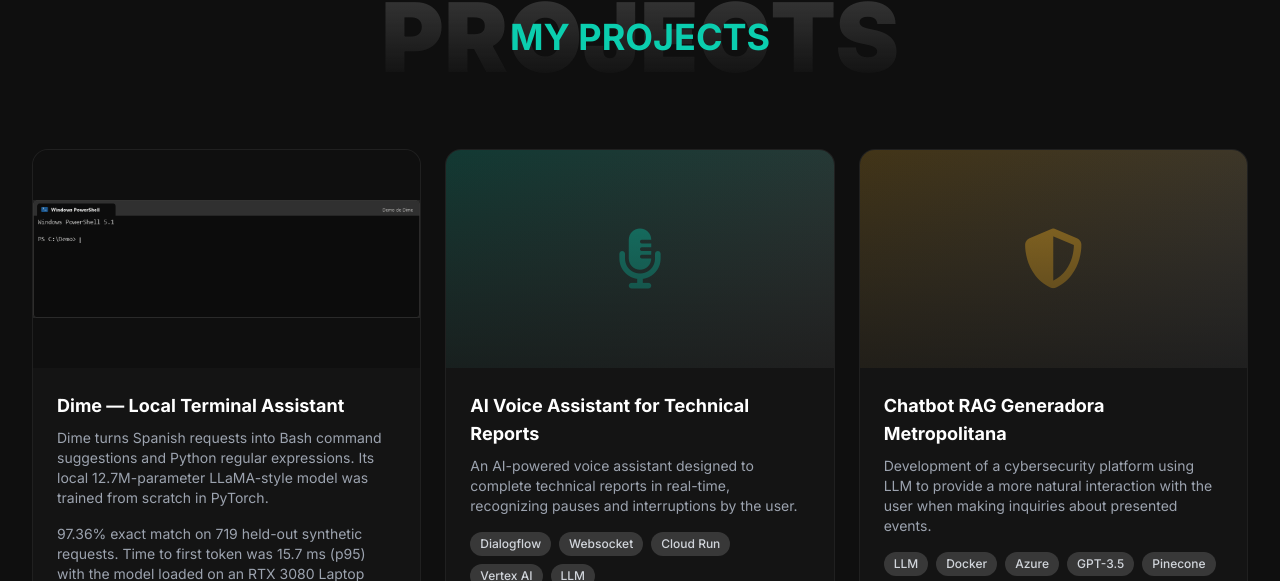
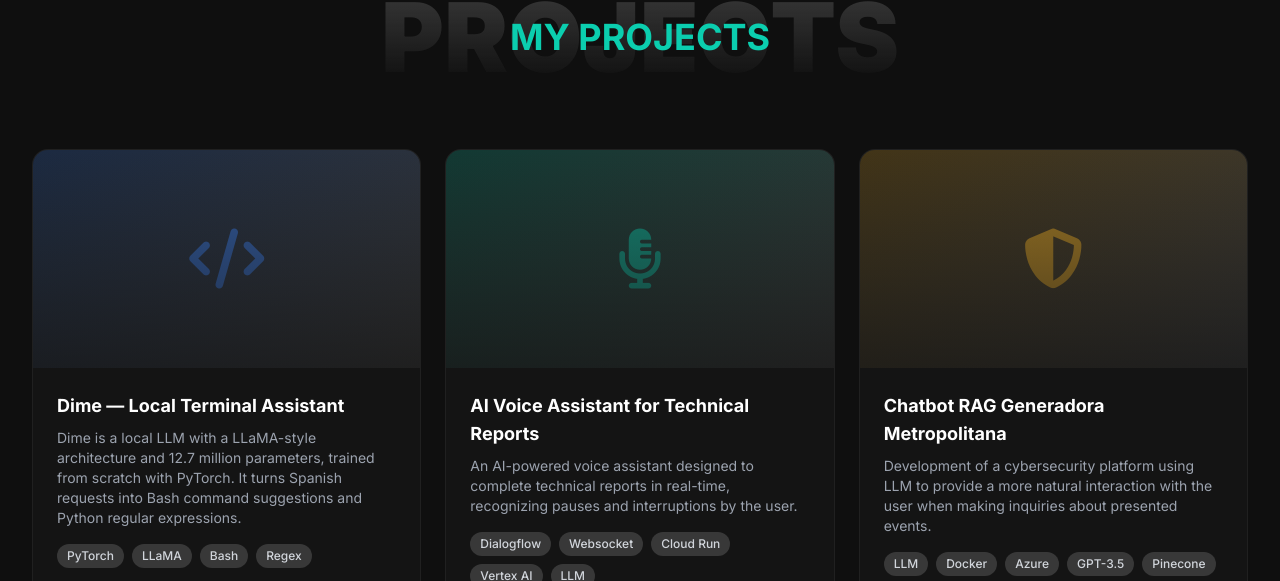
Before and after one commit to ElioRevilla/eliorevilla.github.io, a website: page index.html in a window 1280 px wide. Shown: the part 1805-2386 px from the top of the page. Drawn offline with Linux system fonts and the light colour scheme.

Commit message:
Simplifica la tarjeta de Dime

```diff
--- a/index.html
+++ b/index.html
@@ -435,21 +435,18 @@
             <div class="grid grid-cols-1 md:grid-cols-2 lg:grid-cols-3 gap-6">
                 <!-- Dime -->
                 <div id="project-dime" class="project-card animate-on-scroll">
-                    <a href="images/proyectos/dime-demo.gif" target="_blank" rel="noopener" class="relative aspect-video bg-dark-950 flex items-center justify-center">
-                        <img src="images/proyectos/dime-demo.gif" alt="Dime · PowerShell" width="1116" height="339" class="w-full" loading="lazy">
-                    </a>
+                    <div class="relative aspect-video bg-gradient-to-br from-blue-500/20 to-dark-800 flex items-center justify-center">
+                        <i class="fas fa-code text-6xl text-blue-500/50" aria-hidden="true"></i>
+                        <div class="project-card-overlay"></div>
+                    </div>
                     <div class="p-6">
                         <h4 class="text-lg font-bold text-white mb-2">
                             <span class="lang-en">Dime — Local Terminal Assistant</span>
                             <span class="lang-es">Dime — Asistente local de terminal</span>
                         </h4>
                         <p class="text-gray-400 text-sm mb-4">
-                            <span class="lang-en">Dime turns Spanish requests into Bash command suggestions and Python regular expressions. Its local 12.7M-parameter LLaMA-style model was trained from scratch in PyTorch.</span>
-                            <span class="lang-es">Dime convierte peticiones en español en sugerencias de comandos Bash y expresiones regulares de Python. Su modelo local de tipo LLaMA tiene 12,7 millones de parámetros y se entrenó desde cero con PyTorch.</span>
-                        </p>
-                        <p class="text-gray-400 text-sm mb-4">
-                            <span class="lang-en">97.36% exact match on 719 held-out synthetic requests. Time to first token was 15.7 ms (p95) with the model loaded on an RTX 3080 Laptop GPU.</span>
-                            <span class="lang-es">97,36 % de coincidencias exactas en 719 peticiones sintéticas reservadas. El primer token tardó 15,7 ms (p95) con el modelo cargado en una RTX 3080 Laptop.</span>
+                            <span class="lang-en">Dime is a local LLM with a LLaMA-style architecture and 12.7 million parameters, trained from scratch with PyTorch. It turns Spanish requests into Bash command suggestions and Python regular expressions.</span>
+                            <span class="lang-es">Dime es un LLM local con arquitectura tipo LLaMA y 12,7 millones de parámetros, entrenado desde cero con PyTorch. Convierte peticiones en español en sugerencias de comandos Bash y expresiones regulares de Python.</span>
                         </p>
                         <div class="flex flex-wrap gap-2 mb-4">
                             <span class="project-tag">PyTorch</span>
```
Also changed, not shown: images/proyectos/dime-demo.gif (deleted).
